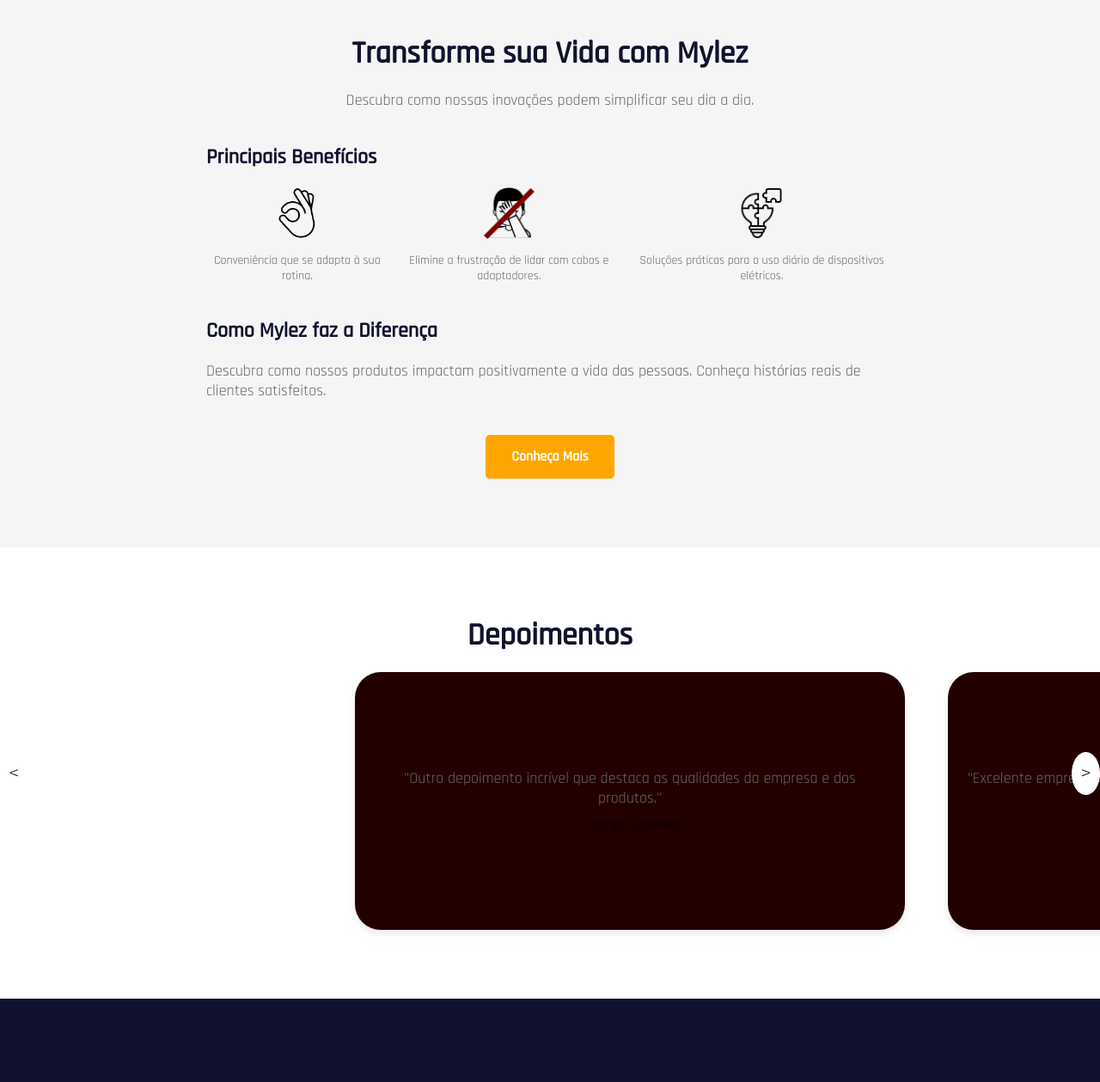
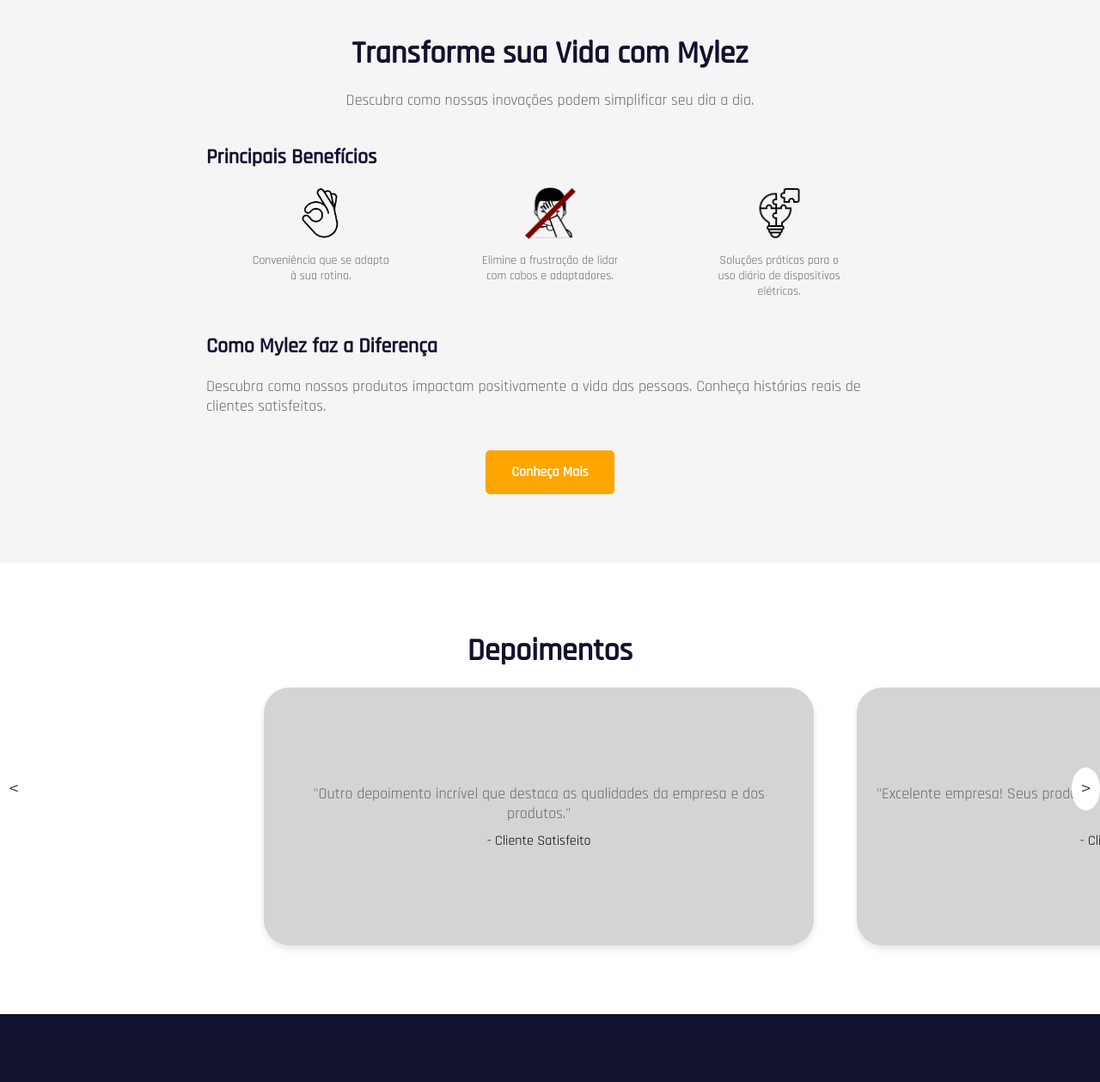
Before and after one commit to ReTraktEZ/mylez, a plain HTML site: page index.html in a window 1280 px wide. Shown: the part 1250-2509 px from the top of the page at 86% size. Drawn offline with Linux system fonts and the light colour scheme.

Commit message:
Add files via upload

```diff
--- a/header.css
+++ b/header.css
@@ -188,6 +188,9 @@
   max-width: 150px;
 }
 
+@media only screen and (max-device-width: 900px) {
+ .logo img { width: 50px; }
+}
 .nav-links {
   list-style: none;
   display: flex;
--- a/scriptsdep.js
+++ b/scriptsdep.js
@@ -21,7 +21,7 @@
     });
 
     function updateCarousel() {
-      const translateValue = -currentIndex * 64.3 + "%";
+      const translateValue = -currentIndex * 100 + "%";
       testimonialContainer.style.transform = "translateX(" + translateValue + ")";
     }
   });
--- a/stylesind.css
+++ b/stylesind.css
@@ -153,6 +153,7 @@
   opacity: 0;
   transform: translateY(20px);
   transition: opacity 0.5s, transform 0.5s;
+  max-width: 160px;
 }
 
 .beneficios li img {
@@ -164,6 +165,7 @@
 .beneficios li p {
   font-size: 14px;
   color: #666;
+
 }
 
 .beneficios li:nth-child(1) { transition-delay: 0.2s; }
@@ -258,7 +260,7 @@
 .testimonial-container {
   display: flex;
   transition: transform 0.5s ease-in-out;
-  margin-left: 413px;
+  margin-left: 24%;
   min-height: 300px;
 }
 
@@ -270,7 +272,7 @@
   flex: 0 0 100%;
   max-width: 600px;
   margin: 0 auto; /* Centraliza o depoimento */
-  background-color: #230000;
+  background-color: #d4d4d4;
   padding: 20px;
   border-radius: 30px;
   box-shadow: 0 4px 8px rgba(0, 0, 0, 0.1);
```
